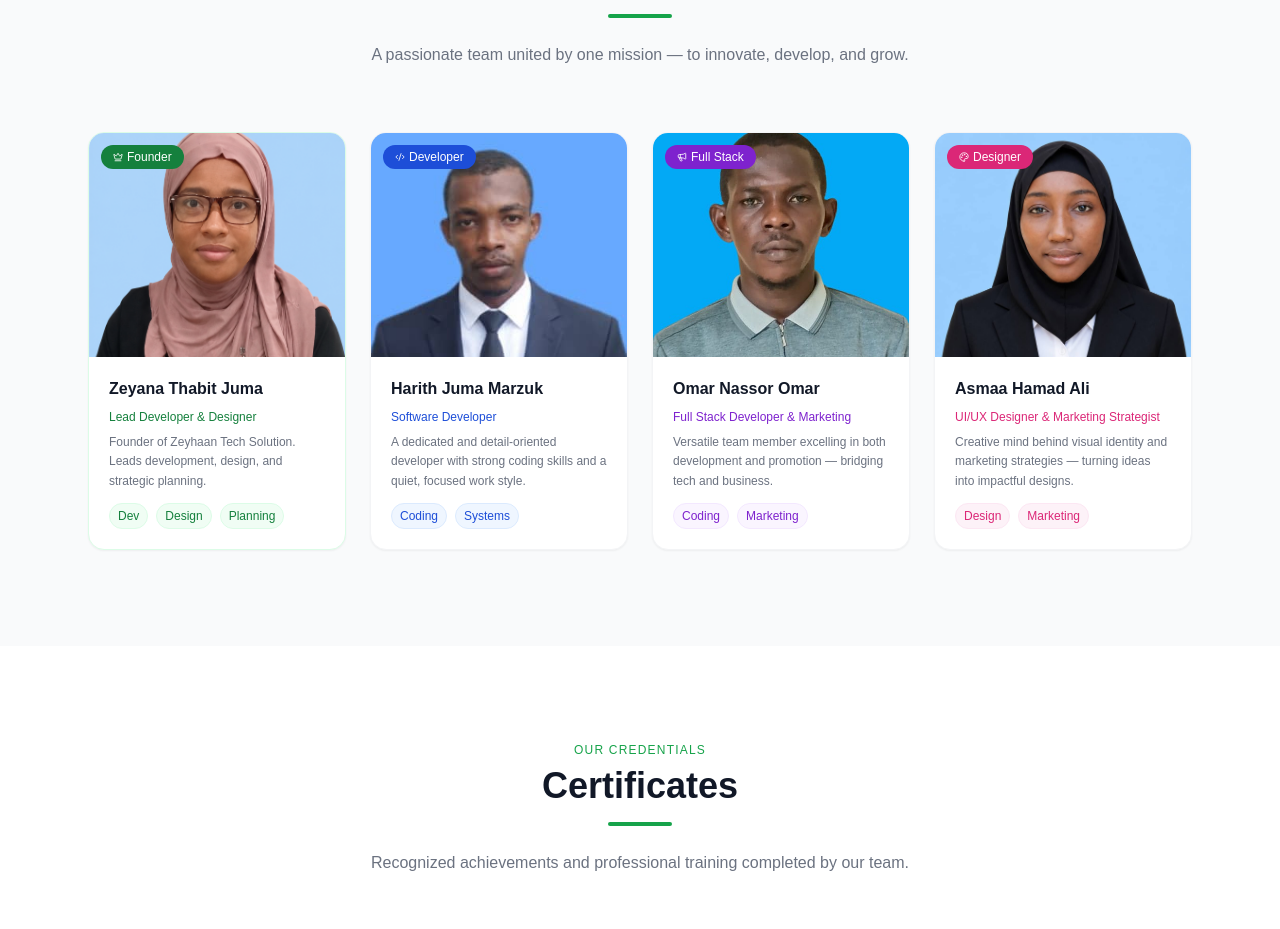
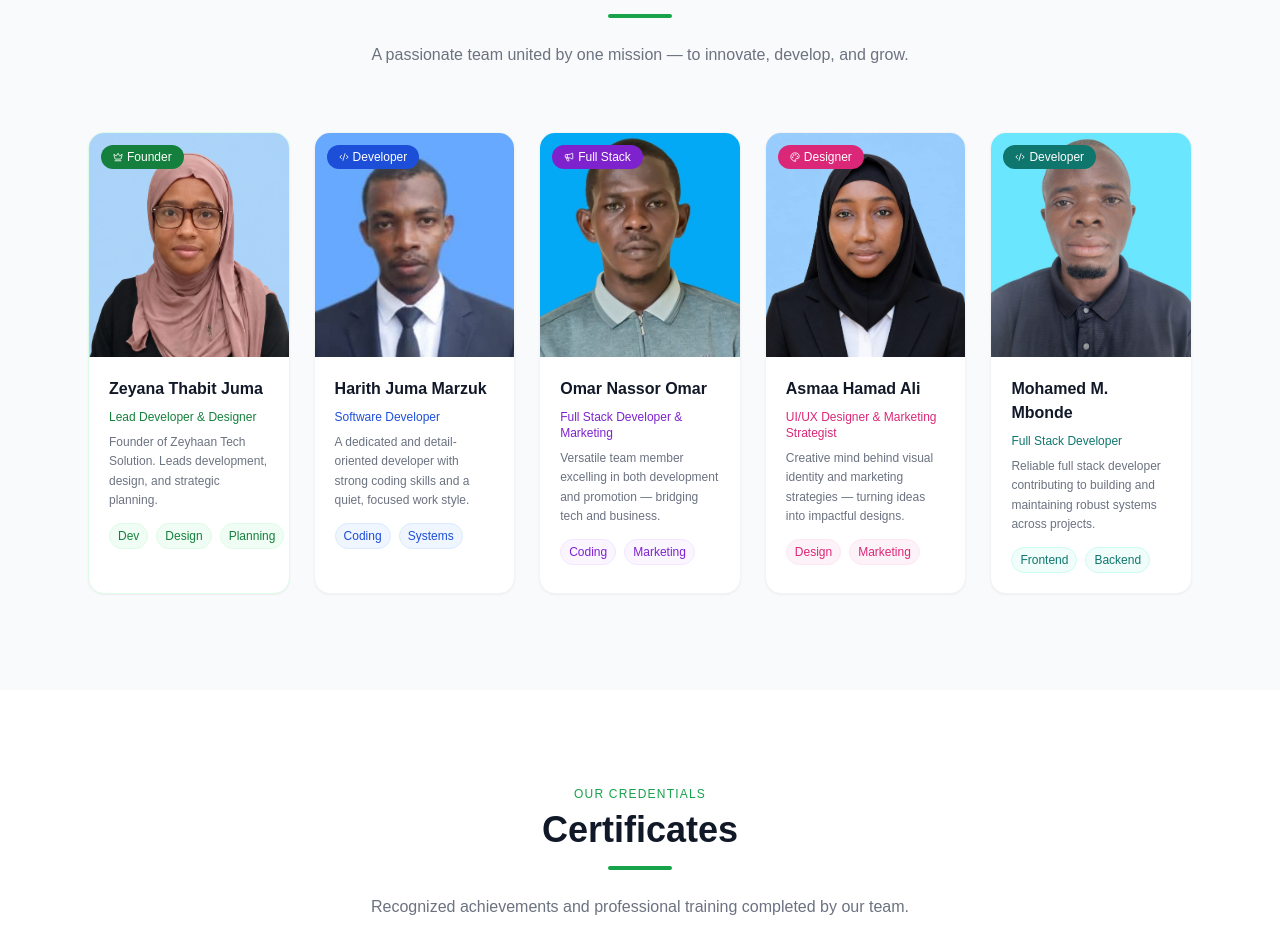
Before and after one commit to zeytham/zeyhaan-portfolio, a Next.js app: page / in a window 1280 px wide. Shown: the part 6520-7449 px from the top of the page. Built offline with nearby package versions, Linux system fonts and the light colour scheme.

Commit message:
Add Mohamed M. Mbonde to the team section
Added a new team member 'Mohamed M. Mbonde' with details.

```diff
--- a/components/Team.jsx
+++ b/components/Team.jsx
@@ -1,7 +1,7 @@
 "use client";
 import { motion } from "framer-motion";
+import { Code2, Megaphone, Palette, Crown } from "lucide-react";
 import Image from "next/image";
-import { Code2, Megaphone, Palette, Crown } from "lucide-react";
 
 export default function Team() {
   return (
@@ -24,7 +24,7 @@ export default function Team() {
           </p>
         </motion.div>
 
-        <div className="grid grid-cols-1 sm:grid-cols-2 lg:grid-cols-4 gap-6">
+        <div className="grid grid-cols-1 sm:grid-cols-2 lg:grid-cols-5 gap-6">
 
           {/* Zeyana - Founder */}
           <motion.div
@@ -171,6 +171,42 @@ export default function Team() {
             </div>
           </motion.div>
 
+          {/* Mohamed */}
+          <motion.div
+            initial={{ opacity: 0, y: 30 }}
+            whileInView={{ opacity: 1, y: 0 }}
+            viewport={{ once: true }}
+            transition={{ duration: 0.6, delay: 0.5 }}
+            className="bg-white border border-gray-100 rounded-2xl overflow-hidden shadow-sm hover:shadow-lg transition-shadow duration-300 group"
+          >
+            <div className="relative">
+              <div className="h-56 overflow-hidden">
+                <Image
+                  src="/23MC006.jpeg"
+                  alt="Mohamed M. Mbonde"
+                  width={300}
+                  height={224}
+                  className="w-full h-full object-cover group-hover:scale-105 transition-transform duration-500"
+                />
+              </div>
+              <div className="absolute top-3 left-3 bg-teal-700 text-white text-xs px-3 py-1 rounded-full flex items-center gap-1">
+                <Code2 size={10} />
+                Developer
+              </div>
+            </div>
+            <div className="p-5 space-y-2">
+              <h3 className="font-bold text-gray-900">Mohamed M. Mbonde</h3>
+              <p className="text-xs text-teal-700 font-medium">Full Stack Developer</p>
+              <p className="text-xs text-gray-500 leading-relaxed">
+                Reliable full stack developer contributing to building and maintaining robust systems across projects.
+              </p>
+              <div className="flex gap-2 pt-1">
+                <span className="text-xs bg-teal-50 text-teal-700 border border-teal-100 px-2 py-1 rounded-full">Frontend</span>
+                <span className="text-xs bg-teal-50 text-teal-700 border border-teal-100 px-2 py-1 rounded-full">Backend</span>
+              </div>
+            </div>
+          </motion.div>
+
         </div>
       </div>
     </section>
```
